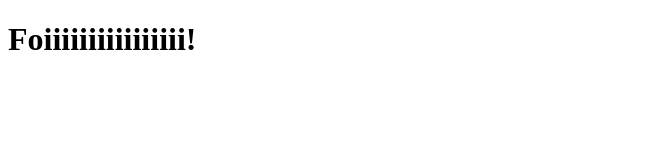
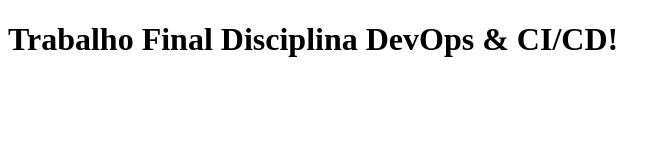
Before and after one commit to vitordio/fiap-devops-ci-cd, a plain HTML site: page index.html in a window 1280 px wide. Shown: the whole page, without its empty margins (0-671 px from the left). Drawn offline with Linux system fonts and the light colour scheme.

Commit message:
Update index.html

```diff
--- a/index.html
+++ b/index.html
@@ -6,6 +6,6 @@
     <title>FIAP - Trabalho Final Disciplina DevOps & CI/CD</title>
   </head>
   <body>
-    <h1>Foiiiiiiiiiiiiiiii!</h1>
+    <h1>Trabalho Final Disciplina DevOps & CI/CD!</h1>
   </body>
 </html>
```
